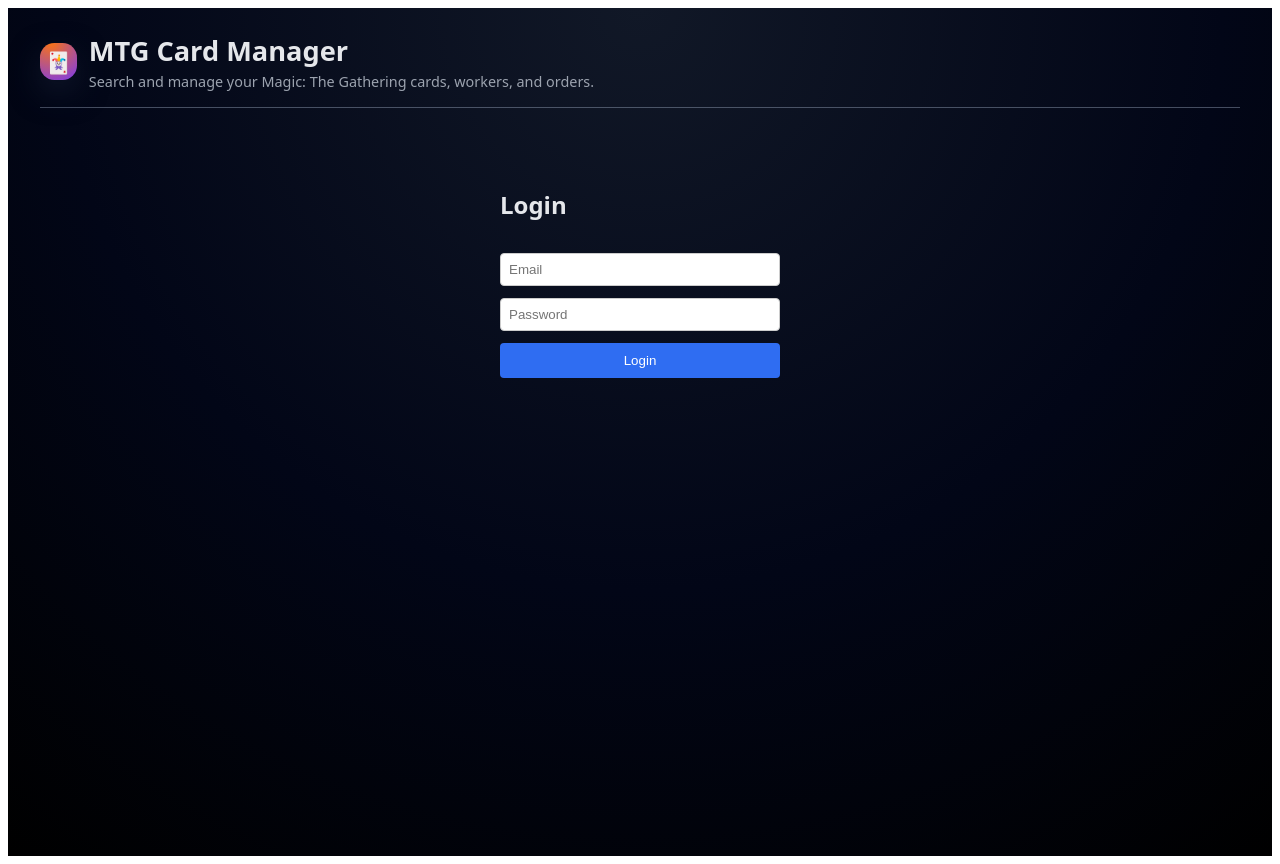
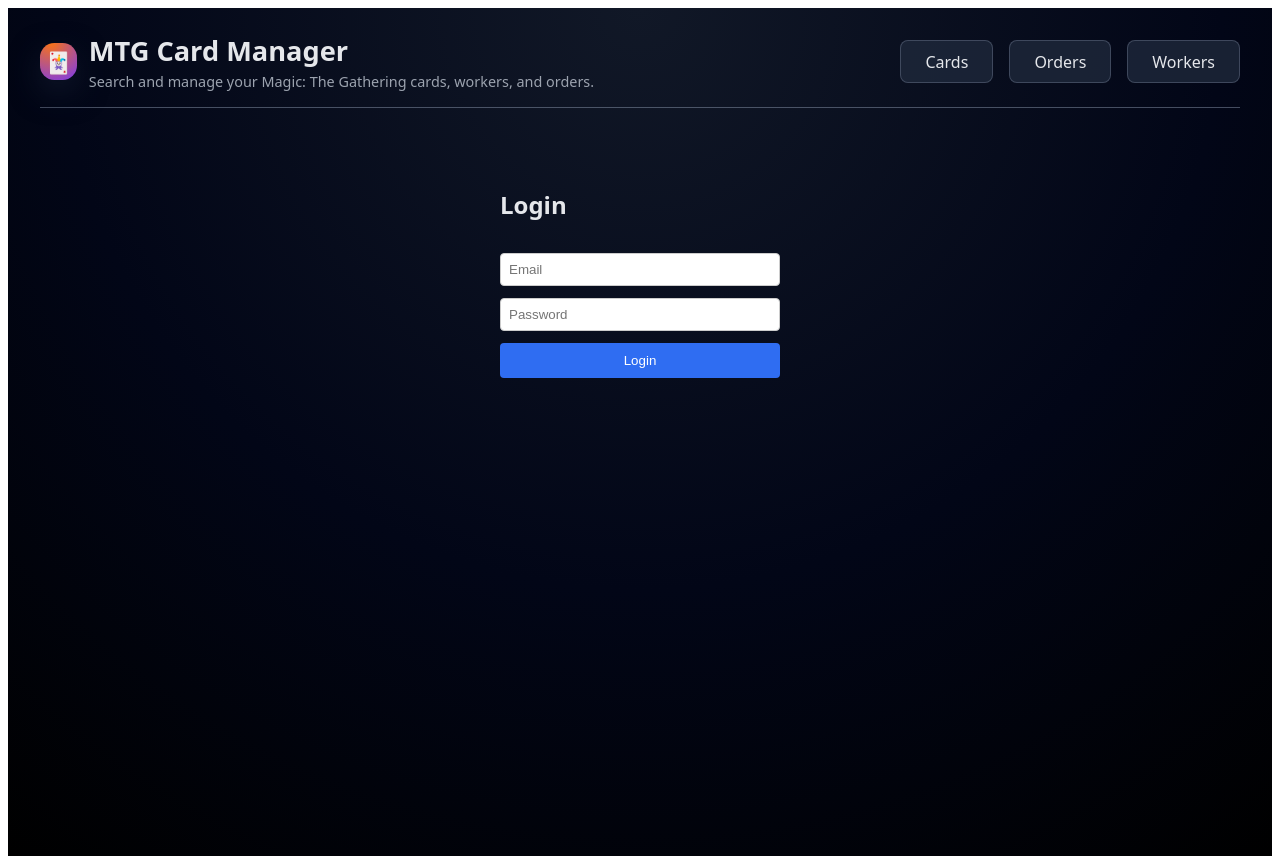
Before and after one commit to WSU-kduncan/cs4900-ui-mtg, an Angular app in the folder mtg-ui/: page / in a window 1280 px wide. Built offline with nearby package versions, Linux system fonts and the light colour scheme.

Commit message:
added buttons to navigate through the UI's easier and fixed order items to be able to remove items/cards from orders as well to create orders fine now

```diff
--- a/mtg-ui/src/app/app.html
+++ b/mtg-ui/src/app/app.html
@@ -9,6 +9,12 @@
         </p>
       </div>
     </div>
+
+    <nav class="app-navigation">
+      <a routerLink="/cards" routerLinkActive="active" class="nav-btn">Cards</a>
+      <a routerLink="/orders" routerLinkActive="active" class="nav-btn">Orders</a>
+      <a routerLink="/workers" routerLinkActive="active" class="nav-btn">Workers</a>
+    </nav>
   </header>
 
   <section class="app-panel">
--- a/mtg-ui/src/app/app.scss
+++ b/mtg-ui/src/app/app.scss
@@ -52,9 +52,43 @@
 }
 
 .app-header {
+  display: flex;
+  justify-content: space-between;
+  align-items: center;
   padding-bottom: 1rem;
   border-bottom: 1px solid rgba(148, 163, 184, 0.45);
   margin-bottom: 1rem;
+}
+
+.app-navigation {
+  display: flex;
+  gap: 1rem;
+
+  .nav-btn {
+    padding: 0.6rem 1.5rem;
+    background: rgba(30, 41, 59, 0.8);
+    border: 1px solid rgba(148, 163, 184, 0.3);
+    border-radius: 0.5rem;
+    color: #e5e7eb;
+    text-decoration: none;
+    font-weight: 500;
+    transition: all 0.2s ease;
+    cursor: pointer;
+
+    &:hover {
+      background: rgba(51, 65, 85, 0.9);
+      border-color: rgba(148, 163, 184, 0.5);
+      transform: translateY(-1px);
+    }
+
+    &.active {
+      background: linear-gradient(135deg, #f97316, #7c3aed);
+      border-color: transparent;
+      color: #fff;
+      font-weight: 600;
+      box-shadow: 0 4px 12px rgba(249, 115, 22, 0.3);
+    }
+  }
 }
 
 .app-title {
--- a/mtg-ui/src/app/app.ts
+++ b/mtg-ui/src/app/app.ts
@@ -1,9 +1,9 @@
 import { Component, signal } from '@angular/core';
-import { RouterOutlet } from '@angular/router';
+import { RouterOutlet, RouterLink, RouterLinkActive } from '@angular/router';
 
 @Component({
   selector: 'app-root',
-  imports: [RouterOutlet],
+  imports: [RouterOutlet, RouterLink, RouterLinkActive],
   templateUrl: './app.html',
   styleUrl: './app.scss'
 })
--- a/mtg-ui/src/app/features/order-id/order-id/order-id.ts
+++ b/mtg-ui/src/app/features/order-id/order-id/order-id.ts
@@ -180,12 +180,12 @@
     if (!order) return;
 
     const item = order.items[index];
-    if (!item?.orderItemID) {
-      console.error('Cannot remove item: missing orderItemID');
+    if (!item?.cardNumber || !item?.setName) {
+      console.error('Cannot remove item: missing cardNumber or setName');
       return;
     }
 
-    this.orderService.removeItemFromOrder(order.orderId, item.orderItemID).subscribe({
+    this.orderService.removeItemFromOrder(order.orderId, item.cardNumber, item.setName).subscribe({
       next: () => {
         this.reloadOrders();
       },
--- a/mtg-ui/src/app/features/order-id/order.service.ts
+++ b/mtg-ui/src/app/features/order-id/order.service.ts
@@ -228,8 +228,8 @@
     });
   }
 
-  removeItemFromOrder(orderId: number, itemId: number): Observable<void> {
-    return this.http.delete<void>(`${this.baseUrl}/orders/${orderId}/items/${itemId}`, {
+  removeItemFromOrder(orderId: number, cardNumber: number, setName: string): Observable<void> {
+    return this.http.delete<void>(`${this.baseUrl}/orders/${orderId}/items/${cardNumber}/${setName}`, {
       headers: {
         'Accept': 'application/json',
         'Content-Type': 'application/json'
```
